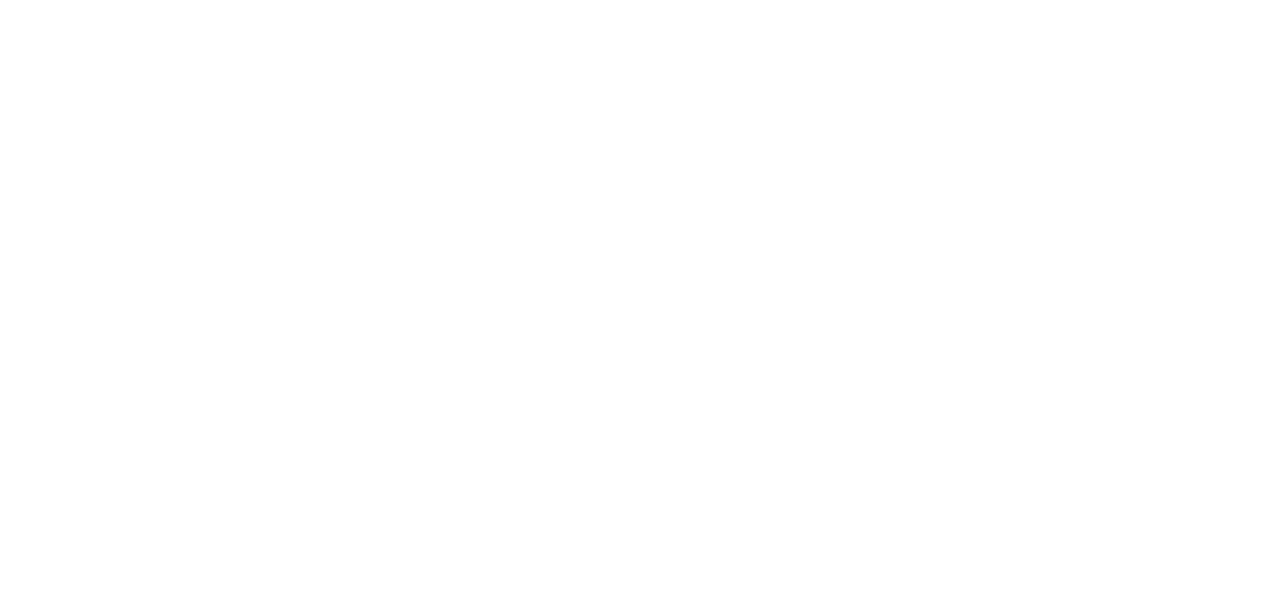
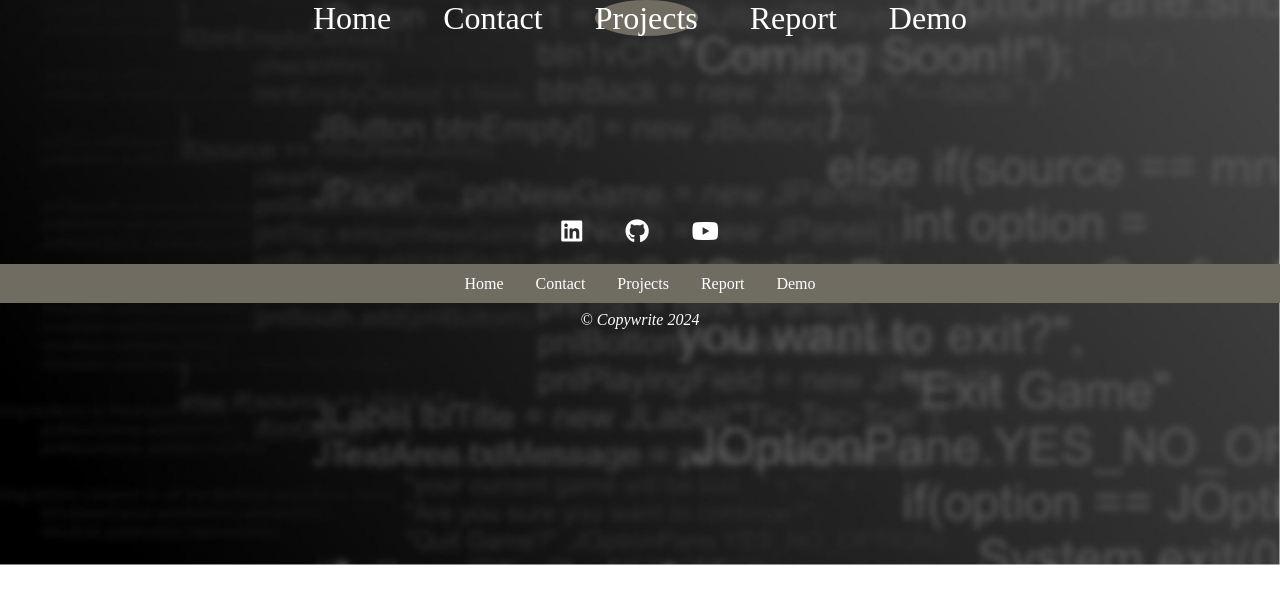
Before and after one commit to Oluwafunmise/web_development, a plain HTML site: page project.html in a window 1280 px wide. Drawn offline with Linux system fonts and the light colour scheme; a web font is replaced by a local one.

Commit message:
Extended page layout

```diff
--- a/project.html
+++ b/project.html
@@ -0,0 +1,67 @@
+<!DOCTYPE html>
+<html lang="en">
+<head>
+    <meta charset="UTF-8">
+    <meta name="viewport" content="width=device-width, initial-scale=1.0">
+    <title>Home</title>
+    <link rel="stylesheet" href="style.css">
+    <link rel="stylesheet" href="mobile.css" media="screen and (min-width: 800px)">
+    <link rel="stylesheet" href="desktop.css" media="screen and (max-width: 800px)">
+    <script src="https://kit.fontawesome.com/7c2aa39bd5.js" crossorigin="anonymous"></script>
+    <link rel="shortcut icon" href="Images/icon_image2.png" type="image/x-icon">
+<body>
+
+<header>
+
+</header>
+<!-- Navigation Bar -->
+<nav class="navbar">
+
+    <ul>
+        <li><a href="index.html">Home</a></li>
+        <li><a href="contact.html">Contact</a></li>
+        <li class="current"><a href="project.html">Projects</a></li>
+        <li><a href="sitereport.html">Report</a></li>
+        <li><a href="videoDemo.html">Demo </a></li>
+    </ul>
+</nav>
+
+<!-- MAIN  -->
+<main class="contact_main">
+
+
+
+</main>
+
+<!-- ASIDE -->
+
+<aside>
+
+</aside>
+
+
+<!-- FOOTER -->
+<footer>
+    <div class="logo">
+        <ul>
+            <li><a href="https://www.linkedin.com/in/oluwafunmise-john-ajagbe-0ba010220/"><i class="fa-brands fa-linkedin"></i></a></li>
+            <li><a href="https://github.com/Oluwafunmise"><i class="fa-brands fa-github"></i></a></li>
+            <li><a href="https://www.youtube.com/channel/UCmJZpWcGsP-nC-rWMiiHfiQ"><i class="fa-brands fa-youtube"></i></a></li>
+        </ul>
+    </div>
+    <ul class="footer_nav">
+        <li><a href="home.html">Home</a></li>
+        <li><a href="contact.html">Contact</a></li>
+        <li><a href="project.html">Projects</a></li>
+        <li><a href="sitereport.html">Report</a></li>
+        <li><a href="videoDemo.html">Demo </a></li>
+    </ul>
+
+    <div class="copywrite">
+        <p>&copy; Copywrite 2024 </p>
+    </div>
+
+</footer>
+
+</body>
+</html>
```
Also changed, not shown: index.html (+1 -1 lines), sitereport.html (+67 -0 lines), videoDemo.html (+67 -0 lines), 1 other file.
